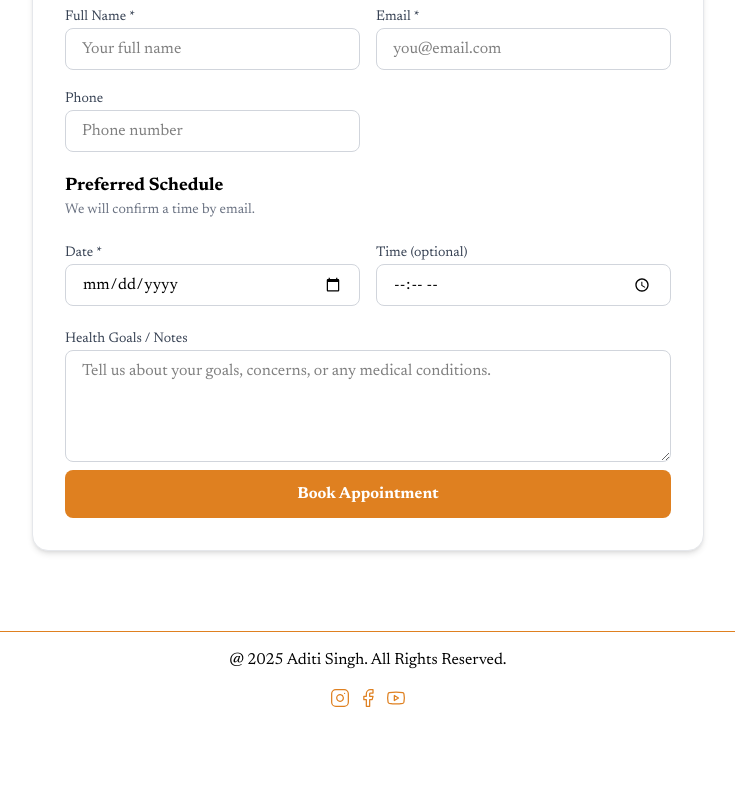
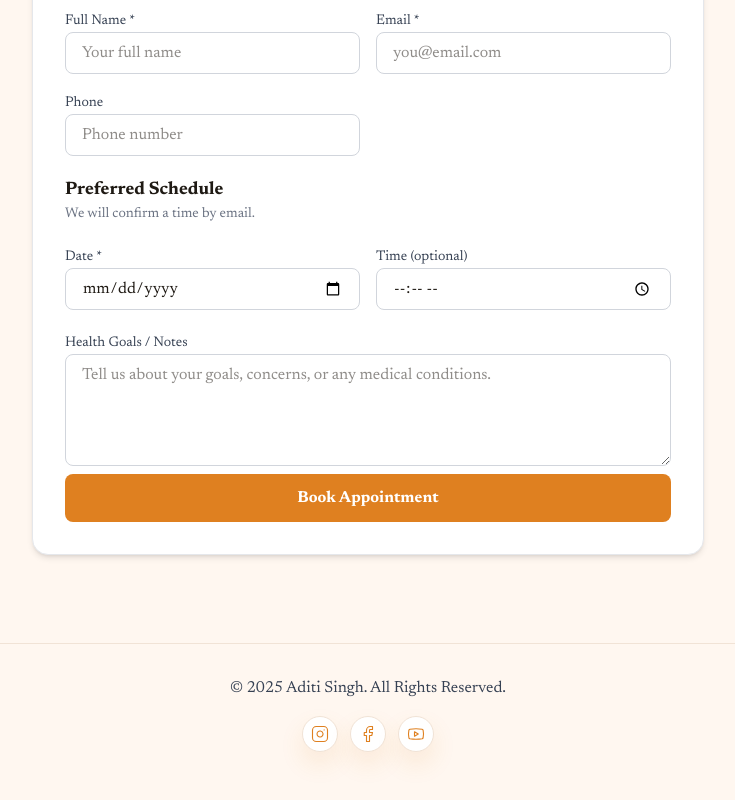
Before and after one commit to harshkumar2003/Aditi_Singh_website, a Next.js app: page /contact in a window 1280 px wide. Shown: the part 328-1128 px from the top of the page, without its empty margins (272-1007 px from the left). Before the commit the page ends 1076 px from the top, so only its background shows below. Built offline with nearby package versions, Linux system fonts and the light colour scheme.

Commit message:
supabase issues fixed

```diff
--- a/src/app/about/page.tsx
+++ b/src/app/about/page.tsx
@@ -39,7 +39,7 @@ function About() {
 
   ]
   return (
-    <div className="mt-4 ">
+      <div className="mt-4 fade-up">
       <div className="md:flex justify-evenly items-center">
         <div className="flex justify-center">
           <Image
--- a/src/app/api/admin/bookings/route.ts
+++ b/src/app/api/admin/bookings/route.ts
@@ -2,11 +2,16 @@ import { NextResponse } from "next/server";
 import { createClient } from "@supabase/supabase-js";
 import { supabaseServer } from "@/lib/supabaseServer";
 
-const supabaseUrl = process.env.SUPABASE_URL;
-const supabaseAnonKey = process.env.NEXT_PUBLIC_SUPABASE_ANON_KEY;
+const supabaseUrl = process.env.SUPABASE_URL as string | undefined;
+const supabaseAnonKey = process.env.NEXT_PUBLIC_SUPABASE_ANON_KEY as
+  | string
+  | undefined;
 
-if (!supabaseUrl || !supabaseAnonKey) {
-  throw new Error("Missing SUPABASE_URL or NEXT_PUBLIC_SUPABASE_ANON_KEY");
+function requireEnv(value: string | undefined, name: string): string {
+  if (!value) {
+    throw new Error(`Missing ${name}`);
+  }
+  return value;
 }
 
 export async function GET(req: Request) {
@@ -20,7 +25,9 @@ export async function GET(req: Request) {
       return NextResponse.json({ error: "Unauthorized" }, { status: 401 });
     }
 
-    const supabaseAnon = createClient(supabaseUrl, supabaseAnonKey, {
+    const url = requireEnv(supabaseUrl, "SUPABASE_URL");
+    const anonKey = requireEnv(supabaseAnonKey, "NEXT_PUBLIC_SUPABASE_ANON_KEY");
+    const supabaseAnon = createClient(url, anonKey, {
       auth: { persistSession: false },
     });
 
@@ -60,7 +67,9 @@ export async function PATCH(req: Request) {
       return NextResponse.json({ error: "Unauthorized" }, { status: 401 });
     }
 
-    const supabaseAnon = createClient(supabaseUrl, supabaseAnonKey, {
+    const url = requireEnv(supabaseUrl, "SUPABASE_URL");
+    const anonKey = requireEnv(supabaseAnonKey, "NEXT_PUBLIC_SUPABASE_ANON_KEY");
+    const supabaseAnon = createClient(url, anonKey, {
       auth: { persistSession: false },
     });
 
--- a/src/app/contact/page.tsx
+++ b/src/app/contact/page.tsx
@@ -66,7 +66,7 @@ function Contact() {
   }
 
   return (
-    <div className="mx-4 md:mx-10 lg:mx-24 xl:mx-40 py-12">
+    <div className="mx-4 md:mx-10 lg:mx-24 xl:mx-40 py-12 fade-up">
       <h1 className="text-center font-semibold text-4xl">Book an Appointment</h1>
       <p className="text-center text-gray-700 mt-3">
         Share your details and preferred date. We will confirm the appointment shortly.
--- a/src/app/globals.css
+++ b/src/app/globals.css
@@ -1 +1,71 @@
 @import "tailwindcss";
+
+:root {
+  --brand: #df8020;
+  --brand-600: #c96f1b;
+  --ink: #1f1a14;
+  --muted: #6b5f55;
+  --paper: #fff7f0;
+  --paper-2: #fff1e6;
+}
+
+body {
+  background: var(--paper);
+  color: var(--ink);
+}
+
+a {
+  text-decoration: none;
+}
+
+.surface {
+  background: #ffffff;
+  border: 1px solid #f1e3d6;
+  box-shadow: 0 10px 30px rgba(31, 26, 20, 0.08);
+}
+
+.soft-shadow {
+  box-shadow: 0 12px 24px rgba(223, 128, 32, 0.12);
+}
+
+@keyframes fadeUp {
+  from {
+    opacity: 0;
+    transform: translateY(12px);
+  }
+  to {
+    opacity: 1;
+    transform: translateY(0);
+  }
+}
+
+@keyframes floatSlow {
+  0%,
+  100% {
+    transform: translateY(0);
+  }
+  50% {
+    transform: translateY(-6px);
+  }
+}
+
+.fade-up {
+  animation: fadeUp 0.7s ease-out both;
+}
+
+.fade-up-delay {
+  animation: fadeUp 0.7s ease-out both;
+  animation-delay: 120ms;
+}
+
+.hover-lift {
+  transition: transform 200ms ease, box-shadow 200ms ease;
+}
+
+.hover-lift:hover {
+  transform: translateY(-4px);
+}
+
+.float-slow {
+  animation: floatSlow 6s ease-in-out infinite;
+}
--- a/src/app/services/page.tsx
+++ b/src/app/services/page.tsx
@@ -54,7 +54,7 @@ function Services() {
 
   return (
     <div className="mx-4 md:mx-10 lg:mx-24 xl:mx-40 py-12">
-      <div className="text-center">
+      <div className="text-center fade-up">
         <h1 className="font-semibold text-4xl">Services</h1>
         <p className="mt-2 text-gray-700">
           Tailored nutrition and lifestyle guidance designed for real life.
@@ -103,7 +103,7 @@ function Services() {
         </div>
       </div>
 
-      <div className="mt-12 text-center bg-[#DF8020]/10 border border-[#DF8020]/30 rounded-2xl p-8">
+      <div className="mt-12 text-center bg-[#DF8020]/10 border border-[#DF8020]/30 rounded-2xl p-8 fade-up">
         <h2 className="text-2xl font-semibold">Ready to Get Started?</h2>
         <p className="mt-2 text-gray-700">
           Book a consultation and take the first step toward a healthier you.
--- a/src/app/testimonials/page.tsx
+++ b/src/app/testimonials/page.tsx
@@ -84,7 +84,7 @@ function Testimonials() {
   }
 
   return (
-    <div className="mx-4 md:mx-10 lg:mx-24 xl:mx-40 py-12">
+    <div className="mx-4 md:mx-10 lg:mx-24 xl:mx-40 py-12 fade-up">
       <h1 className="text-center font-semibold text-4xl">Testimonials</h1>
       <p className="text-center text-gray-700 mt-2">
         Share your experience. Your feedback helps others.
--- a/src/components/Button.tsx
+++ b/src/components/Button.tsx
@@ -8,8 +8,12 @@ interface ButtonProps {
 }
 const Button : React.FC<ButtonProps> = ({ onClick, children , href }) => {
   return (
-    <Link href={href}  onClick={onClick} className='border border-[#DF8020] bg-[#DF8020] text-white px-4 py-2  rounded-lg'>
-              {children}
+    <Link
+      href={href}
+      onClick={onClick}
+      className="inline-flex items-center justify-center gap-2 border border-[#df8020] bg-gradient-to-r from-[#DF8020] to-[#f29b3d] text-white px-5 py-2.5 rounded-xl shadow-sm hover:shadow-md hover:-translate-y-0.5 transition-all duration-200 hover-lift"
+    >
+      {children}
     </Link>
   )
 }
--- a/src/components/Card.tsx
+++ b/src/components/Card.tsx
@@ -17,13 +17,13 @@ function Card({ href ="#" , Icon, heading, para }: Props) {
       if(!href || href === "#") e.preventDefault();
     }}>
 
-        <div className="cursor-pointer bg-white border border-gray-200 rounded-xl shadow-md p-6
+        <div className="cursor-pointer surface rounded-2xl p-6
                      flex flex-col items-center text-center transition-transform transform
-                     hover:scale-105 hover:shadow-xl duration-300
-                     w-72 md:w-80 min-h-[260px]">
+                     hover:-translate-y-1 hover:shadow-xl duration-300 hover-lift fade-up
+                     w-72 md:w-80 min-h-[250px]">
           {Icon && (
-          <div className="bg-[#DF8020]/20 rounded-full p-4 mb-4">
-            <Icon className="w-12 h-12 text-[#DF8020]" />
+          <div className="bg-[#DF8020]/15 rounded-full p-4 mb-4">
+            <Icon className="w-11 h-11 text-[#DF8020]" />
           </div>
         )}
           {heading && (<h3 className="text-xl font-bold text-gray-900 mb-2">{heading}</h3>)}
--- a/src/components/Footer.tsx
+++ b/src/components/Footer.tsx
@@ -6,12 +6,20 @@ import React from 'react'
 
 function Footer() {
   return (
-    <div className='mx-8 pt-4 pb-10 border-t border-[#DF8020] mt-8'>
-        <h1 className='text-black text-sm sm:text-base text-center'>@ 2025 Aditi Singh. All Rights Reserved.</h1>
-        <div className='flex justify-center pt-4 space-x-2'>
-            <Image src='/instagram.svg' alt='instagram' width={20} height={20}/>
-            <Image src='/facebook.svg' alt='facebook' width={20} height={20}/>
-            <Image src='/youtube.svg' alt='facebook' width={20} height={20}/>
+    <div className='mx-4 md:mx-10 lg:mx-24 xl:mx-40 pt-8 pb-12 border-t border-[#f1e3d6] mt-10'>
+        <div className='flex flex-col items-center gap-4'>
+          <p className='text-sm sm:text-base text-gray-700'>© 2025 Aditi Singh. All Rights Reserved.</p>
+          <div className='flex justify-center gap-3'>
+              <div className="p-2 rounded-full border border-[#f1e3d6] bg-white soft-shadow">
+                <Image src='/instagram.svg' alt='instagram' width={18} height={18}/>
+              </div>
+              <div className="p-2 rounded-full border border-[#f1e3d6] bg-white soft-shadow">
+                <Image src='/facebook.svg' alt='facebook' width={18} height={18}/>
+              </div>
+              <div className="p-2 rounded-full border border-[#f1e3d6] bg-white soft-shadow">
+                <Image src='/youtube.svg' alt='youtube' width={18} height={18}/>
+              </div>
+          </div>
         </div>
     </div>
   )
--- a/src/components/TestimonialCard.tsx
+++ b/src/components/TestimonialCard.tsx
@@ -16,7 +16,7 @@ function TestimonialCard({ avatar, name, role, testimonial }: Props) {
     .slice(0, 2)
     .toUpperCase();
   return (
-    <div className="bg-white border border-gray-200 rounded-xl shadow-md p-6 flex flex-col items-center text-center transition-transform transform hover:scale-105 hover:shadow-xl duration-300 w-full sm:w-80">
+    <div className="surface rounded-2xl p-6 flex flex-col items-center text-center transition-transform transform hover:-translate-y-1 hover:shadow-xl duration-300 hover-lift fade-up w-full sm:w-80">
       <div className="mb-4">
         {avatar ? (
           <Image
```
Also changed, not shown: src/app/page.tsx (+12 -7 lines), src/components/Navbar.tsx (line endings or trailing spaces).
